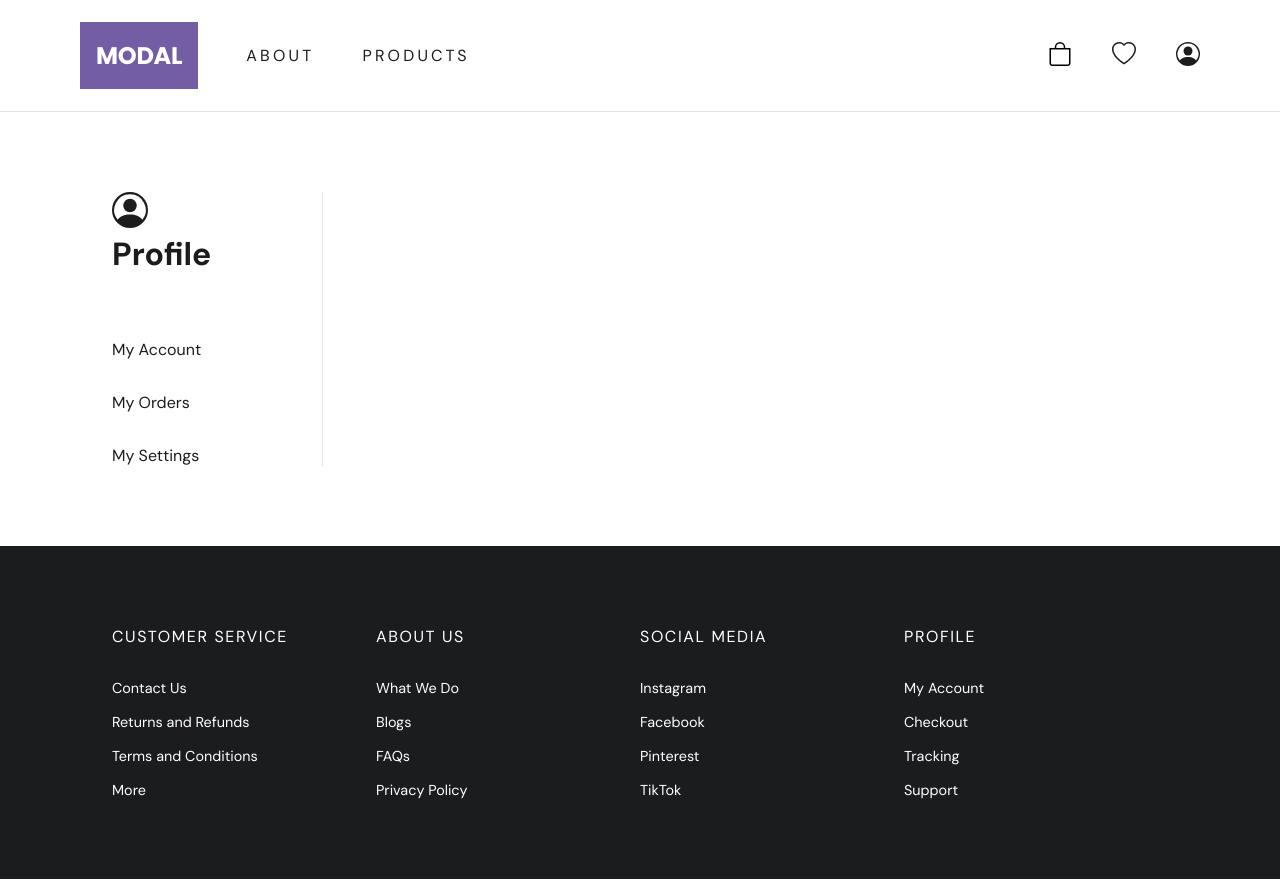
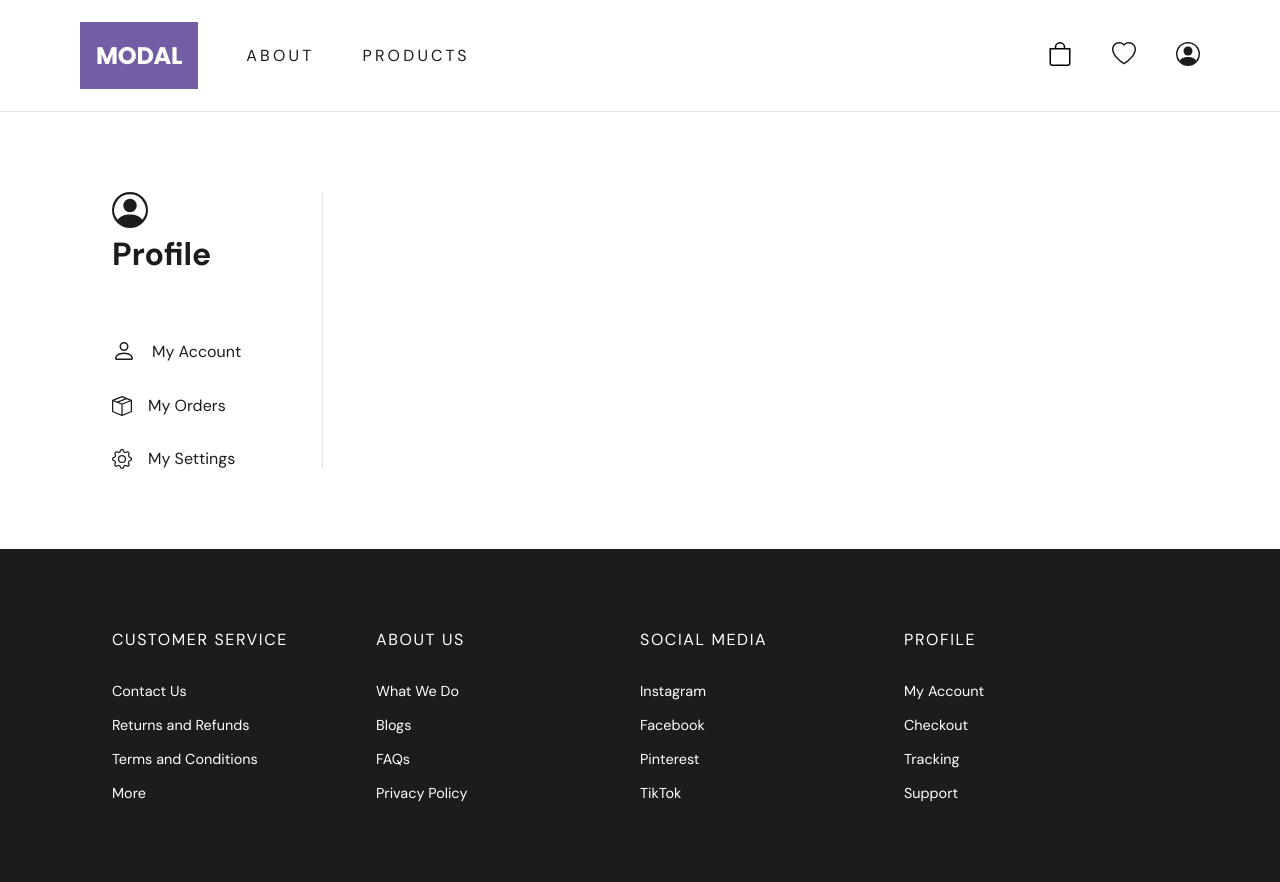
Before and after one commit to tomchaweb/ecommerce, a React (Vite) app: page /profile in a window 1280 px wide. Built offline with nearby package versions, Linux system fonts and the light colour scheme.

Commit message:
add icons to profile sidebar

```diff
--- a/src/components/ProfileSidebar.jsx
+++ b/src/components/ProfileSidebar.jsx
@@ -1,6 +1,9 @@
 import { Link } from "react-router-dom";
 
 import UserIcon from "./svg/UserIcon";
+import PersonIcon from "./svg/PersonIcon";
+import PackageIcon from "./svg/PackageIcon";
+import GearIcon from "./svg/GearIcon";
 
 export default function ProfileSidebar() {
   return (
@@ -10,9 +13,18 @@ export default function ProfileSidebar() {
         <h1>Profile</h1>
       </div>
       <ul>
-        <Link to="account">My Account</Link>
-        <Link to="orders">My Orders</Link>
-        <Link to="settings">My Settings</Link>
+        <Link to="account">
+          <PersonIcon size={24} color={"currentColor"} />
+          My Account
+        </Link>
+        <Link to="orders">
+          <PackageIcon size={20} color={"currentColor"} />
+          My Orders
+        </Link>
+        <Link to="settings">
+          <GearIcon size={20} color={"currentcolor"} />
+          My Settings
+        </Link>
       </ul>
     </div>
   );
--- /dev/null
+++ b/src/components/svg/GearIcon.jsx
@@ -0,0 +1,15 @@
+export default function GearIcon({ size, color }) {
+  return (
+    <svg
+      xmlns="http://www.w3.org/2000/svg"
+      width={size}
+      height={size}
+      fill={color}
+      className="bi bi-gear"
+      viewBox="0 0 16 16"
+    >
+      <path d="M8 4.754a3.246 3.246 0 1 0 0 6.492 3.246 3.246 0 0 0 0-6.492M5.754 8a2.246 2.246 0 1 1 4.492 0 2.246 2.246 0 0 1-4.492 0" />
+      <path d="M9.796 1.343c-.527-1.79-3.065-1.79-3.592 0l-.094.319a.873.873 0 0 1-1.255.52l-.292-.16c-1.64-.892-3.433.902-2.54 2.541l.159.292a.873.873 0 0 1-.52 1.255l-.319.094c-1.79.527-1.79 3.065 0 3.592l.319.094a.873.873 0 0 1 .52 1.255l-.16.292c-.892 1.64.901 3.434 2.541 2.54l.292-.159a.873.873 0 0 1 1.255.52l.094.319c.527 1.79 3.065 1.79 3.592 0l.094-.319a.873.873 0 0 1 1.255-.52l.292.16c1.64.893 3.434-.902 2.54-2.541l-.159-.292a.873.873 0 0 1 .52-1.255l.319-.094c1.79-.527 1.79-3.065 0-3.592l-.319-.094a.873.873 0 0 1-.52-1.255l.16-.292c.893-1.64-.902-3.433-2.541-2.54l-.292.159a.873.873 0 0 1-1.255-.52zm-2.633.283c.246-.835 1.428-.835 1.674 0l.094.319a1.873 1.873 0 0 0 2.693 1.115l.291-.16c.764-.415 1.6.42 1.184 1.185l-.159.292a1.873 1.873 0 0 0 1.116 2.692l.318.094c.835.246.835 1.428 0 1.674l-.319.094a1.873 1.873 0 0 0-1.115 2.693l.16.291c.415.764-.42 1.6-1.185 1.184l-.291-.159a1.873 1.873 0 0 0-2.693 1.116l-.094.318c-.246.835-1.428.835-1.674 0l-.094-.319a1.873 1.873 0 0 0-2.692-1.115l-.292.16c-.764.415-1.6-.42-1.184-1.185l.159-.291A1.873 1.873 0 0 0 1.945 8.93l-.319-.094c-.835-.246-.835-1.428 0-1.674l.319-.094A1.873 1.873 0 0 0 3.06 4.377l-.16-.292c-.415-.764.42-1.6 1.185-1.184l.292.159a1.873 1.873 0 0 0 2.692-1.115z" />
+    </svg>
+  );
+}
--- /dev/null
+++ b/src/components/svg/PackageIcon.jsx
@@ -0,0 +1,14 @@
+export default function PackageIcon({ size, color }) {
+  return (
+    <svg
+      xmlns="http://www.w3.org/2000/svg"
+      width={size}
+      height={size}
+      fill={color}
+      className="bi bi-box-seam"
+      viewBox="0 0 16 16"
+    >
+      <path d="M8.186 1.113a.5.5 0 0 0-.372 0L1.846 3.5l2.404.961L10.404 2zm3.564 1.426L5.596 5 8 5.961 14.154 3.5zm3.25 1.7-6.5 2.6v7.922l6.5-2.6V4.24zM7.5 14.762V6.838L1 4.239v7.923zM7.443.184a1.5 1.5 0 0 1 1.114 0l7.129 2.852A.5.5 0 0 1 16 3.5v8.662a1 1 0 0 1-.629.928l-7.185 2.874a.5.5 0 0 1-.372 0L.63 13.09a1 1 0 0 1-.63-.928V3.5a.5.5 0 0 1 .314-.464z" />
+    </svg>
+  );
+}
--- /dev/null
+++ b/src/components/svg/PersonIcon.jsx
@@ -0,0 +1,14 @@
+export default function PersonIcon({ size, color }) {
+  return (
+    <svg
+      xmlns="http://www.w3.org/2000/svg"
+      width={size}
+      height={size}
+      fill={color}
+      className="bi bi-person"
+      viewBox="0 0 16 16"
+    >
+      <path d="M8 8a3 3 0 1 0 0-6 3 3 0 0 0 0 6m2-3a2 2 0 1 1-4 0 2 2 0 0 1 4 0m4 8c0 1-1 1-1 1H3s-1 0-1-1 1-4 6-4 6 3 6 4m-1-.004c-.001-.246-.154-.986-.832-1.664C11.516 10.68 10.289 10 8 10s-3.516.68-4.168 1.332c-.678.678-.83 1.418-.832 1.664z" />
+    </svg>
+  );
+}
--- a/src/styles.css
+++ b/src/styles.css
@@ -937,6 +937,12 @@ a{
   gap: 2rem;
 }
 
+.profile-sidebar a{
+  display: flex;
+  align-items: center;
+  gap: 1rem;
+}
+
 .profile-sidebar a:hover{
   text-decoration: underline;
 }
```
